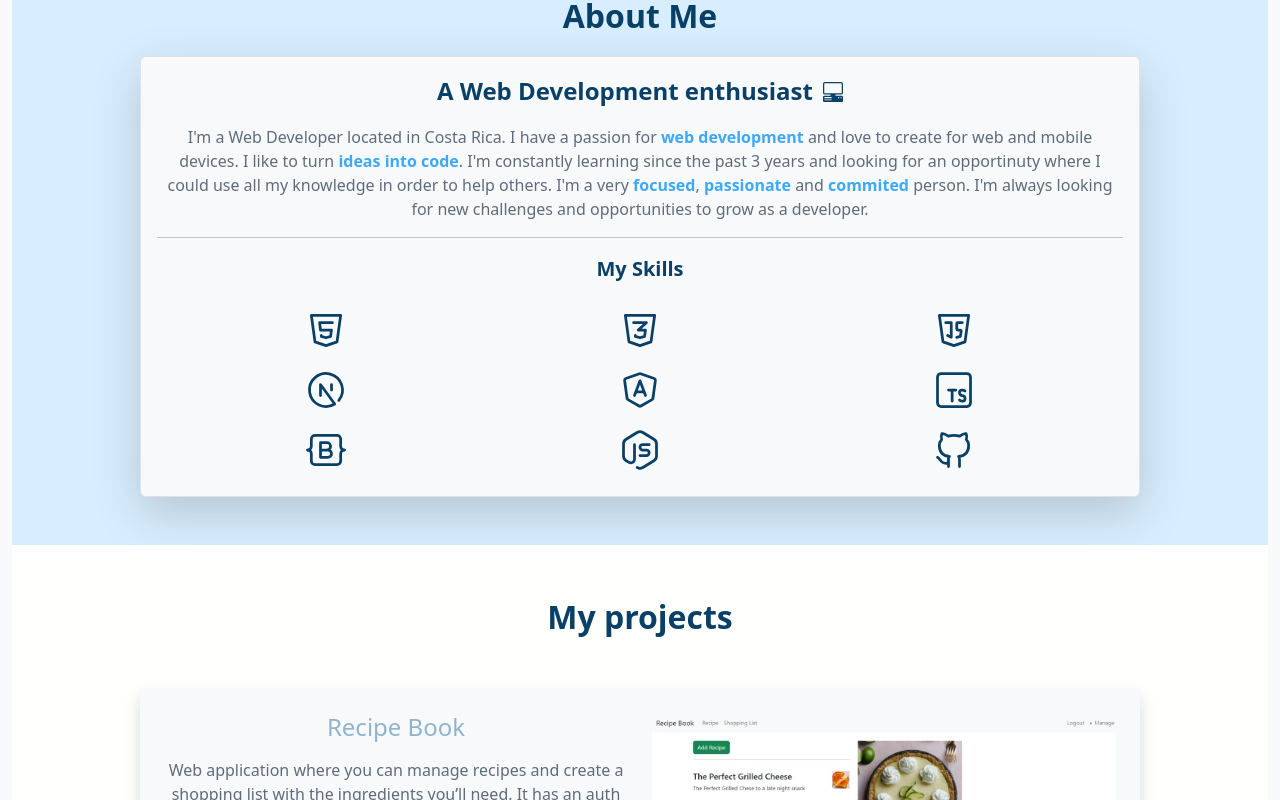
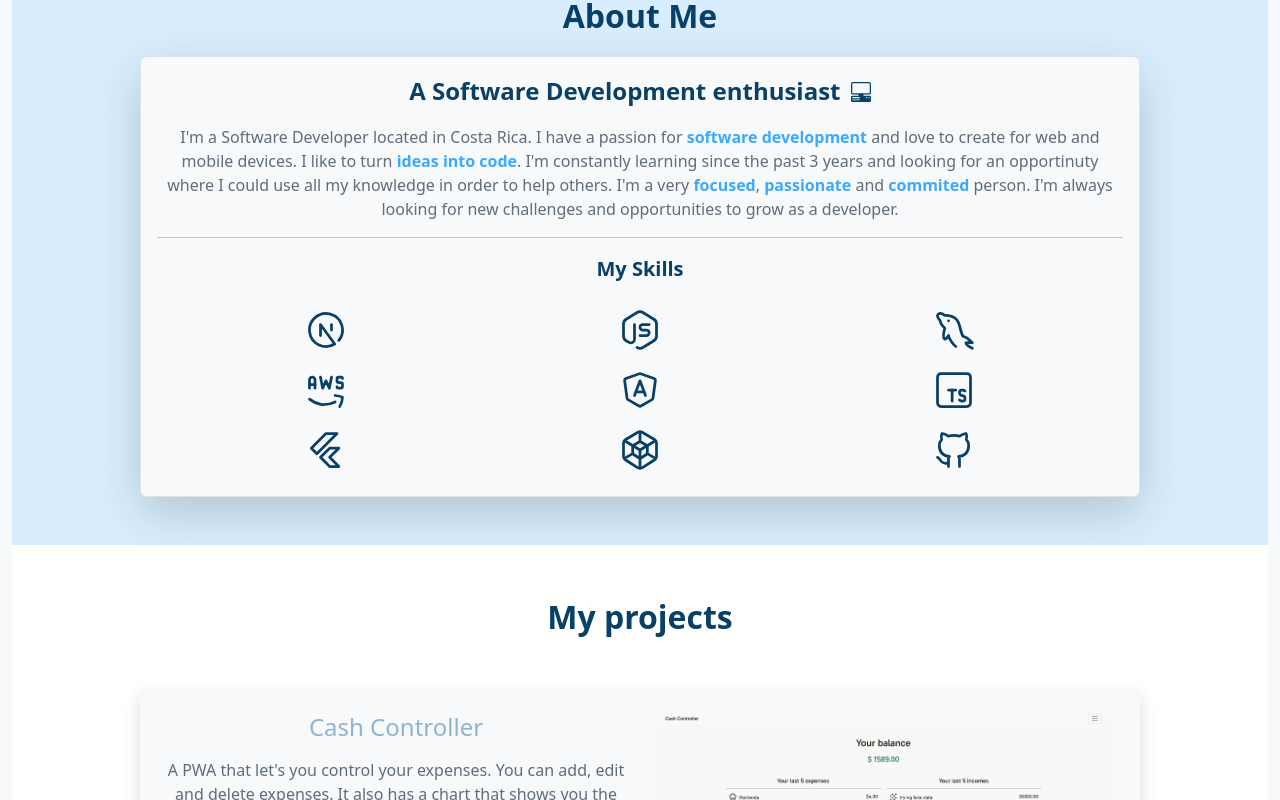
Before and after one commit to diegoalonsonm/portfolio, a React (Vite) app: page / in a window 1280 px wide. Shown: the part 700-1500 px from the top of the page. Built offline with nearby package versions, Linux system fonts and the light colour scheme.

Commit message:
new proect and new icons

```diff
--- a/src/components/About.jsx
+++ b/src/components/About.jsx
@@ -1,14 +1,14 @@
 import '../../sass/main.scss';
 import { PcDisplayHorizontal } from 'react-bootstrap-icons';
-import HtmlIcon from './icons/HtmlIcon';
-import { CssIcon } from './icons/CssIcon';
-import JavaScriptIcon from '../components/icons/JavascriptIcon';
 import NextIcon from './icons/NextIcon';
 import AngularIcon from './icons/AngularIcon';
 import TypescriptIcon from './icons/TypescriptIcon';
 import GitHubIcon from './icons/GitHubIcon';
-import BootstrapIcon from './icons/BootstrapIcon';
 import { NodeJsIcon } from './icons/NodeJsIcon';
+import { SQLIcon } from './icons/SQLIcon';
+import { AWSIcon } from './icons/AWSIcon';
+import { FlutterIcon } from './icons/FlutterIcon';
+import { JavaIcon } from './icons/JavaIcon';
 
 const About = () => {
   return (
@@ -19,10 +19,10 @@ const About = () => {
           <div className="rounded border mx-auto p-3 shadow-lg" style={{maxWidth: '1000px'}}>
             <div>
               <p className='fw-semibold fs-4 text-secondary'>
-                A Web Development enthusiast <PcDisplayHorizontal className='ms-1 mb-1' size={20} />
+                A Software Development enthusiast <PcDisplayHorizontal className='ms-1 mb-1' size={20} />
               </p>
               <p className='text-success'>
-                I&apos;m a Web Developer located in Costa Rica. I have a passion for <span className='text-primary fw-semibold'>web development</span> and love to create for web and mobile devices. I like to turn <span className='text-primary fw-semibold'>ideas into code</span>. I&apos;m constantly learning since the past 3 years and looking for an opportinuty where I could use all my knowledge in order to help others. I&apos;m a very <span className='text-primary fw-semibold'>focused</span>, <span className='text-primary fw-semibold'>passionate</span> and <span className='text-primary fw-semibold'>commited</span> person. I&apos;m always looking for new challenges and opportunities to grow as a developer.
+                I&apos;m a Software Developer located in Costa Rica. I have a passion for <span className='text-primary fw-semibold'>software development</span> and love to create for web and mobile devices. I like to turn <span className='text-primary fw-semibold'>ideas into code</span>. I&apos;m constantly learning since the past 3 years and looking for an opportinuty where I could use all my knowledge in order to help others. I&apos;m a very <span className='text-primary fw-semibold'>focused</span>, <span className='text-primary fw-semibold'>passionate</span> and <span className='text-primary fw-semibold'>commited</span> person. I&apos;m always looking for new challenges and opportunities to grow as a developer.
               </p>
             </div>
             <hr />
@@ -35,18 +35,18 @@ const About = () => {
                 </div>
                 <div className="row mx-auto my-2">
                   <div className="col">
-                    <HtmlIcon />
+                    <NextIcon />
                   </div>
                   <div className="col">
-                    <CssIcon />
+                    <NodeJsIcon />
                   </div>
                   <div className="col">
-                    <JavaScriptIcon />
+                    <SQLIcon />
                   </div>
                 </div>
                 <div className="row mx-auto my-2">
                   <div className="col">
-                    <NextIcon />
+                    <AWSIcon />
                   </div>
                   <div className="col">
                     <AngularIcon />
@@ -57,10 +57,10 @@ const About = () => {
                 </div>
                 <div className="row mx-auto my-2">
                   <div className="col">
-                    <BootstrapIcon />
+                    <FlutterIcon />
                   </div>
                   <div className="col">
-                    <NodeJsIcon />
+                    <JavaIcon />
                   </div>
                   <div className="col">
                     <GitHubIcon />
--- a/src/components/Projects.jsx
+++ b/src/components/Projects.jsx
@@ -6,6 +6,7 @@ import RecipeBookImg from '../assets/img/recipeBook.jpeg'
 import QuoteGeneratorImg from '../assets/img/quoteGenerator.jpeg'
 import BookApiImg from '../assets/img/bookApi.jpg'
 import ReservApp from '../assets/img/reservapp.png'
+import CashControllerImg from '../assets/img/cashController.png'
 
 const Projects = () => {
   return (
@@ -13,6 +14,14 @@ const Projects = () => {
       <p className='bg-light fw-bold fs-2 text-secondary'>
         My projects
       </p>
+      <div className='row my-5 shadow mx-auto' style={{maxWidth: '1000px'}}>
+        <CardComponent title="Cash Controller" description="A PWA that let's you control your expenses. You can add, edit and delete expenses. It also has a chart that shows you the expenses of the current month. It has a login and register module to control the data of each user."
+          image={CashControllerImg}
+          githubLink="https://github.com/diegoalonsonm/cash-controller-server"
+          appLink="https://github.com/diegoalonsonm/cash-controller-client"
+          techStack={['Node Js', 'Bootstrap', 'Next Js', 'SQL', 'Chart JS', 'Express', 'JWT']}
+        />
+      </div>
       <div className='row my-5 shadow mx-auto' style={{maxWidth: '1000px'}}>
         <CardComponent title="Recipe Book" description="Web application where you can manage recipes
           and create a shopping list with the ingredients you’ll need. It has an auth module in order
--- a/src/components/components/Card.jsx
+++ b/src/components/components/Card.jsx
@@ -1,4 +1,3 @@
-import React from 'react'
 import { Github } from 'react-bootstrap-icons'
 import { WindowDesktop } from 'react-bootstrap-icons'
 
--- /dev/null
+++ b/src/components/icons/AWSIcon.jsx
@@ -0,0 +1,5 @@
+export const AWSIcon = () => {
+    return (
+        <svg  xmlns="http://www.w3.org/2000/svg"  width="44"  height="44"  viewBox="0 0 24 24"  fill="none"  stroke="#094067"  stroke-width="1.5"  stroke-linecap="round"  stroke-linejoin="round"  class="icon icon-tabler icons-tabler-outline icon-tabler-brand-aws"><path stroke="none" d="M0 0h24v24H0z" fill="none"/><path d="M17 18.5a15.198 15.198 0 0 1 -7.37 1.44a14.62 14.62 0 0 1 -6.63 -2.94" /><path d="M19.5 21c.907 -1.411 1.451 -3.323 1.5 -5c-1.197 -.773 -2.577 -.935 -4 -1" /><path d="M3 11v-4.5a1.5 1.5 0 0 1 3 0v4.5" /><path d="M3 9h3" /><path d="M9 5l1.2 6l1.8 -4l1.8 4l1.2 -6" /><path d="M18 10.25c0 .414 .336 .75 .75 .75h1.25a1 1 0 0 0 1 -1v-1a1 1 0 0 0 -1 -1h-1a1 1 0 0 1 -1 -1v-1a1 1 0 0 1 1 -1h1.25a.75 .75 0 0 1 .75 .75" /></svg>
+    )
+}
--- a/src/components/icons/BootstrapIcon.jsx
+++ /dev/null
@@ -1,14 +0,0 @@
-import React from 'react'
-
-const BootstrapIcon = () => {
-  return (
-    <svg xmlns="http://www.w3.org/2000/svg" class="icon icon-tabler icon-tabler-brand-bootstrap" width="44" height="44" viewBox="0 0 24 24" stroke-width="1.5" stroke="#094067" fill="none" stroke-linecap="round" stroke-linejoin="round">
-        <path stroke="none" d="M0 0h24v24H0z" fill="none"/>
-        <path d="M2 12a2 2 0 0 0 2 -2v-4a2 2 0 0 1 2 -2h12a2 2 0 0 1 2 2v4a2 2 0 0 0 2 2" />
-        <path d="M2 12a2 2 0 0 1 2 2v4a2 2 0 0 0 2 2h12a2 2 0 0 0 2 -2v-4a2 2 0 0 1 2 -2" />
-        <path d="M9 16v-8h3.5a2 2 0 1 1 0 4h-3.5h4a2 2 0 1 1 0 4h-4z" />
-    </svg>
-  )
-}
-
-export default BootstrapIcon
--- a/src/components/icons/CssIcon.jsx
+++ /dev/null
@@ -1,11 +0,0 @@
-import React from 'react'
-
-export const CssIcon = () => {
-  return (
-    <svg xmlns="http://www.w3.org/2000/svg" class="icon icon-tabler icon-tabler-brand-css3" width="44" height="44" viewBox="0 0 24 24" stroke-width="1.5" stroke="#094067" fill="none" stroke-linecap="round" stroke-linejoin="round">
-        <path stroke="none" d="M0 0h24v24H0z" fill="none"/>
-        <path d="M20 4l-2 14.5l-6 2l-6 -2l-2 -14.5z" />
-        <path d="M8.5 8h7l-4.5 4h4l-.5 3.5l-2.5 .75l-2.5 -.75l-.1 -.5" />
-    </svg>
-  )
-}
--- /dev/null
+++ b/src/components/icons/FlutterIcon.jsx
@@ -0,0 +1,3 @@
+export const FlutterIcon = () => {
+    return <svg  xmlns="http://www.w3.org/2000/svg"  width="44"  height="44"  viewBox="0 0 24 24"  fill="none"  stroke="#094067"  stroke-width="1.5"  stroke-linecap="round"  stroke-linejoin="round"  class="icon icon-tabler icons-tabler-outline icon-tabler-brand-flutter"><path stroke="none" d="M0 0h24v24H0z" fill="none"/><path d="M7 14l-3 -3l8 -8h6z" /><path d="M14 21l-5 -5l5 -5h5l-5 5l5 5z" /></svg>
+}
--- a/src/components/icons/HtmlIcon.jsx
+++ /dev/null
@@ -1,13 +0,0 @@
-import React from 'react'
-
-const HtmlIcon = () => {
-  return (
-    <svg xmlns="http://www.w3.org/2000/svg" class="icon icon-tabler icon-tabler-brand-html5" width="44" height="44" viewBox="0 0 24 24" stroke-width="1.5" stroke="#094067" fill="none" stroke-linecap="round" stroke-linejoin="round">
-        <path stroke="none" d="M0 0h24v24H0z" fill="none"/>
-        <path d="M20 4l-2 14.5l-6 2l-6 -2l-2 -14.5z" />
-        <path d="M15.5 8h-7l.5 4h6l-.5 3.5l-2.5 .75l-2.5 -.75l-.1 -.5" />
-    </svg>
-  )
-}
-
-export default HtmlIcon
--- /dev/null
+++ b/src/components/icons/JavaIcon.jsx
@@ -0,0 +1,3 @@
+export const JavaIcon = () => {
+    return <svg  xmlns="http://www.w3.org/2000/svg"  width="44"  height="44"  viewBox="0 0 24 24"  fill="none"  stroke="#094067"  stroke-width="1.5"  stroke-linecap="round"  stroke-linejoin="round"  class="icon icon-tabler icons-tabler-outline icon-tabler-brand-netbeans"><path stroke="none" d="M0 0h24v24H0z" fill="none"/><path d="M19.875 6.27a2.225 2.225 0 0 1 1.125 1.948v7.284c0 .809 -.443 1.555 -1.158 1.948l-6.75 4.27a2.269 2.269 0 0 1 -2.184 0l-6.75 -4.27a2.225 2.225 0 0 1 -1.158 -1.948v-7.285c0 -.809 .443 -1.554 1.158 -1.947l6.75 -3.98a2.33 2.33 0 0 1 2.25 0l6.75 3.98h-.033z" /><path d="M15.5 9.43a1 1 0 0 1 .5 .874v3.268a1 1 0 0 1 -.515 .874l-3 1.917a1 1 0 0 1 -.97 0l-3 -1.917a1 1 0 0 1 -.515 -.873v-3.269a1 1 0 0 1 .514 -.874l3 -1.786c.311 -.173 .69 -.173 1 0l3 1.787h-.014z" /><path d="M12 21v-9l-7.5 -4.5" /><path d="M12 12l7.5 -4.5" /><path d="M12 3v4.5" /><path d="M19.5 16l-3.5 -2" /><path d="M8 14l-3.5 2" /></svg>
+}
--- a/src/components/icons/JavascriptIcon.jsx
+++ /dev/null
@@ -1,14 +0,0 @@
-import React from 'react'
-
-const JavaScriptIcon = () => {
-  return (
-    <svg xmlns="http://www.w3.org/2000/svg" class="icon icon-tabler icon-tabler-brand-javascript" width="44" height="44" viewBox="0 0 24 24" stroke-width="1.5" stroke="#094067" fill="none" stroke-linecap="round" stroke-linejoin="round">
-      <path stroke="none" d="M0 0h24v24H0z" fill="none"/>
-      <path d="M20 4l-2 14.5l-6 2l-6 -2l-2 -14.5z" />
-      <path d="M7.5 8h3v8l-2 -1" />
-      <path d="M16.5 8h-2.5a.5 .5 0 0 0 -.5 .5v3a.5 .5 0 0 0 .5 .5h1.423a.5 .5 0 0 1 .495 .57l-.418 2.93l-2 .5" />
-    </svg>
-  )
-}
-
-export default JavaScriptIcon
--- /dev/null
+++ b/src/components/icons/SQLIcon.jsx
@@ -0,0 +1,5 @@
+export const SQLIcon = () => {
+    return (
+        <svg  xmlns="http://www.w3.org/2000/svg"  width="44"  height="44"  viewBox="0 0 24 24"  fill="none"  stroke="#094067"  stroke-width="1.5"  stroke-linecap="round"  stroke-linejoin="round"  class="icon icon-tabler icons-tabler-outline icon-tabler-brand-mysql"><path stroke="none" d="M0 0h24v24H0z" fill="none"/><path d="M13 21c-1.427 -1.026 -3.59 -3.854 -4 -6c-.486 .77 -1.501 2 -2 2c-1.499 -.888 -.574 -3.973 0 -6c-1.596 -1.433 -2.468 -2.458 -2.5 -4c-3.35 -3.44 -.444 -5.27 2.5 -3h1c8.482 .5 6.421 8.07 9 11.5c2.295 .522 3.665 2.254 5 3.5c-2.086 -.2 -2.784 -.344 -3.5 0c.478 1.64 2.123 2.2 3.5 3" /><path d="M9 7h.01" /></svg>
+    )
+}
```
Also changed, not shown: src/components/icons/FigmaIcon.jsx (deleted, +0 -14 lines), src/assets/img/cashController.png (added), 1 other file (tests, documents, lock files or other folders).
